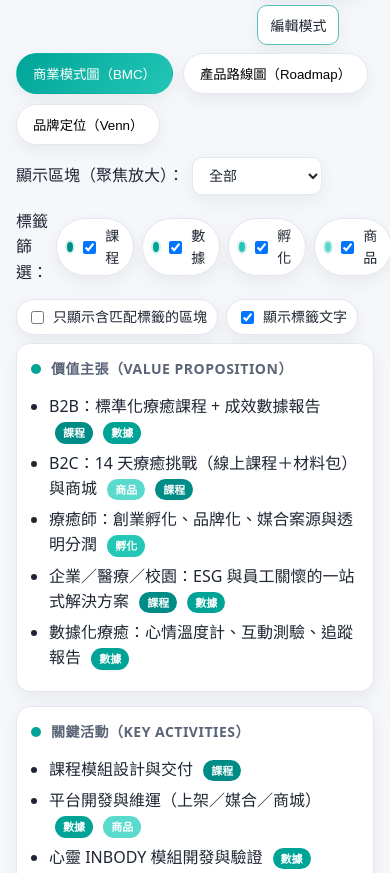
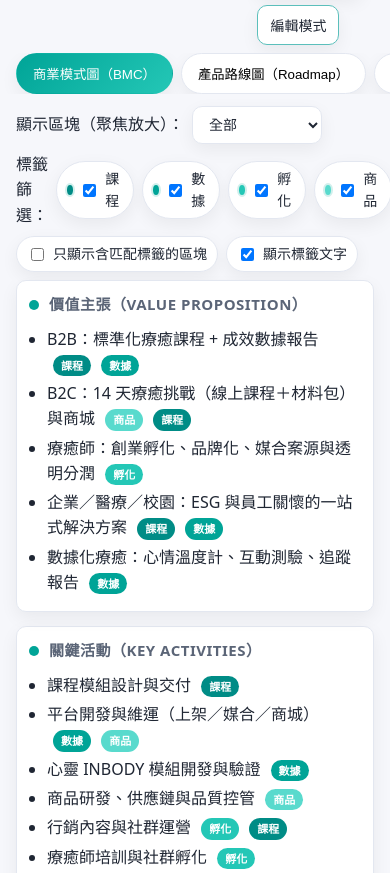
Before and after one commit to Stewart-Chen/HeartHub_Studio, a plain HTML site: page index.html in a window 390 px wide. Shown: the part 217-1090 px from the top of the page. Drawn offline with Linux system fonts and the light colour scheme.

Commit message:
Update styles.css

```diff
--- a/styles.css
+++ b/styles.css
@@ -161,3 +161,24 @@ html[data-theme="dark"]{
 :root{
   --t-course:#008c86; --t-data:#00a497; --t-incub:#24c7b6; --t-commerce:#59dacd;
 }
+/* === BMC 三欄 + 響應式 === */
+.grid{grid-template-columns:repeat(3,minmax(0,1fr));}
+
+@media (max-width:1024px){
+  .grid{grid-template-columns:repeat(2,minmax(0,1fr));}
+}
+
+@media (max-width:640px){
+  .grid{grid-template-columns:1fr;}
+  .cell{padding:12px;border-radius:10px}
+  .cell h3{font-size:15px;margin-bottom:6px}
+  .cell li{margin:4px 0}
+  .toolbar{gap:8px}
+  .tabs{gap:8px}
+}
+
+/* 小螢幕：標籤列可橫向捲動，避免擠成多行 */
+@media (max-width:480px){
+  .tabs{flex-wrap:nowrap;overflow-x:auto;-webkit-overflow-scrolling:touch}
+  .tab{white-space:nowrap}
+}
```
